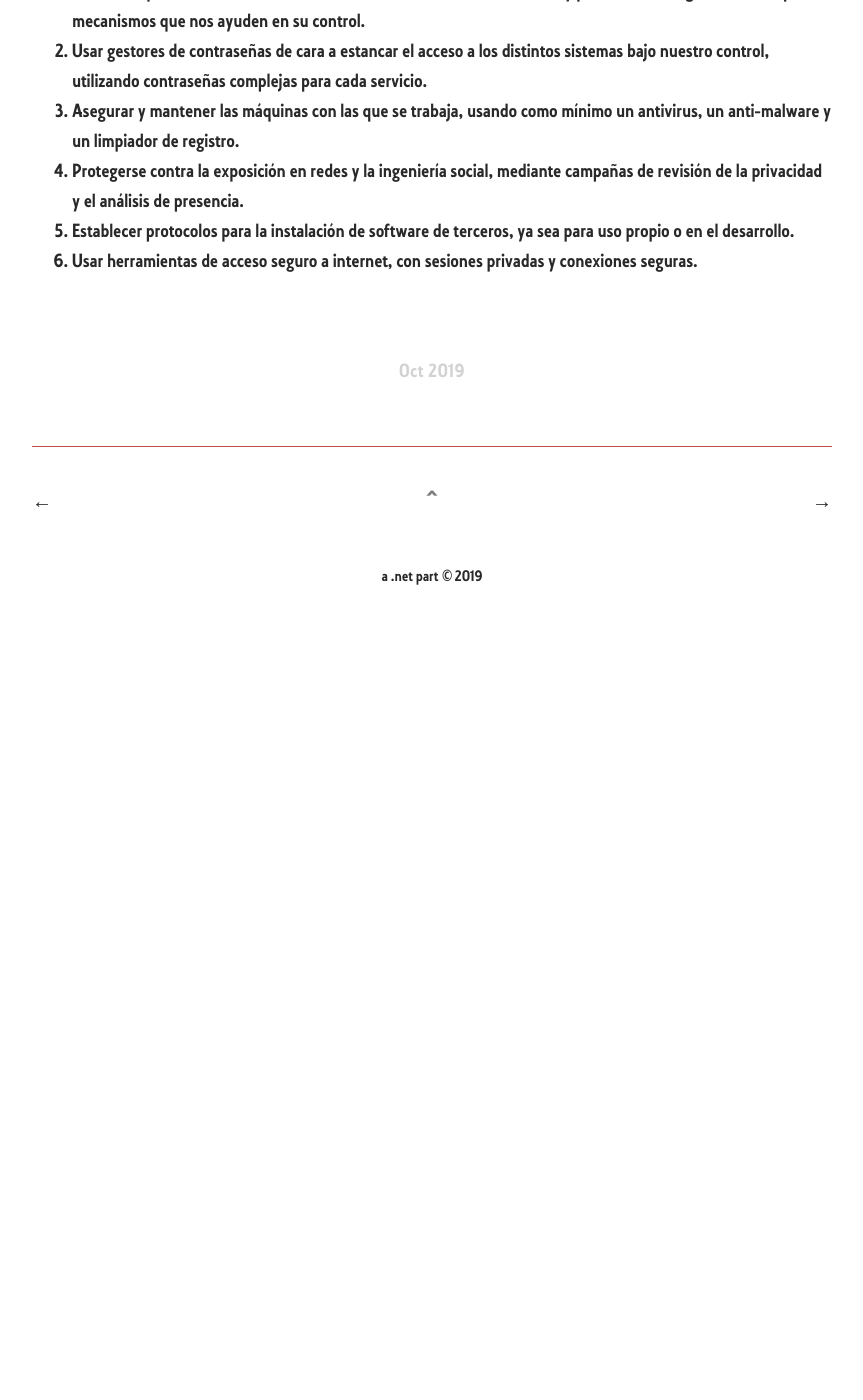
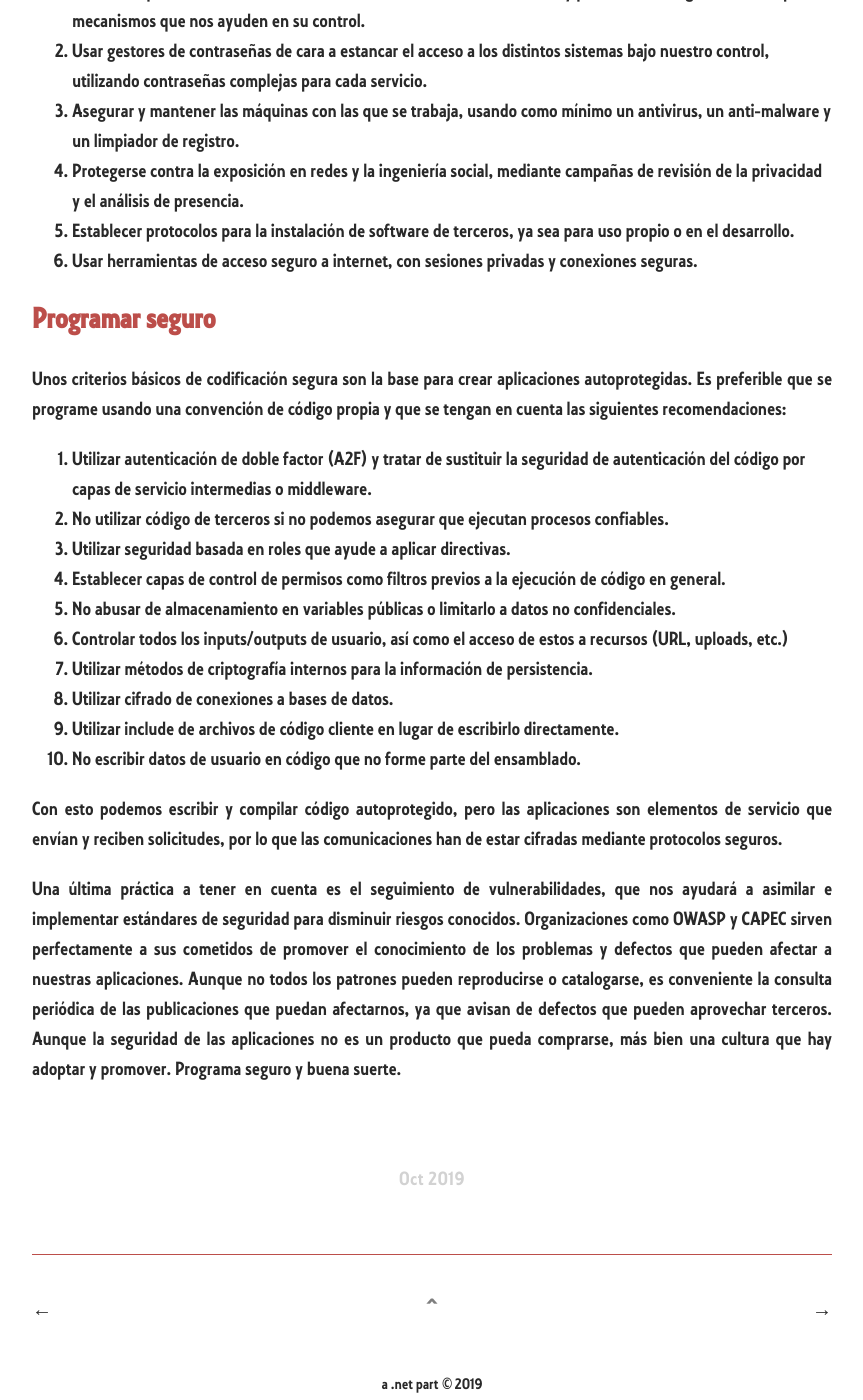
Before and after one commit to Rocmpr/blog, a Jekyll site: the page built from _posts/2019-10-28-Desarrollo Seguro.md, in a window 1280 px wide and 1400 px high, scrolled down 1969 px. Shown: the whole window, without its empty margins (208-1071 px from the left). Built offline with Jekyll 4.4.1, drawn with Linux system fonts in a browser that asks for light colours; our own code applies the rules of GitHub Pages for plain Markdown files; before the commit the page ends 2599 px from its top, so only the background shows below that.

Commit message:
Update 2019-10-28-Desarrollo Seguro.md

```diff
--- a/_posts/2019-10-28-Desarrollo Seguro.md
+++ b/_posts/2019-10-28-Desarrollo Seguro.md
@@ -28,3 +28,22 @@ Un listado básico de pasos a completar para asegurarnos una buena auto-protecci
 4.	Protegerse contra la exposición en redes y la ingeniería social, mediante campañas de revisión de la privacidad y el análisis de presencia.
 5.	Establecer protocolos para la instalación de software de terceros, ya sea para uso propio o en el desarrollo.
 6.	Usar herramientas de acceso seguro a internet, con sesiones privadas y conexiones seguras.
+
+## Programar seguro
+
+Unos criterios básicos de codificación segura son la base para crear aplicaciones autoprotegidas. Es preferible que se programe usando una convención de código propia y que se tengan en cuenta las siguientes recomendaciones:
+
+1.	Utilizar autenticación de doble factor (A2F) y tratar de sustituir la seguridad de autenticación del código por capas de servicio intermedias o middleware.
+2.	No utilizar código de terceros si no podemos asegurar que ejecutan procesos confiables.
+3.	Utilizar seguridad basada en roles que ayude a aplicar directivas.
+4.	Establecer capas de control de permisos como filtros previos a la ejecución de código en general.
+5.	No abusar de almacenamiento en variables públicas o limitarlo a datos no confidenciales.
+6.	Controlar todos los inputs/outputs de usuario, así como el acceso de estos a recursos (URL, uploads, etc.)
+7.	Utilizar métodos de criptografía internos para la información de persistencia.
+8.	Utilizar cifrado de conexiones a bases de datos.
+9.	Utilizar include de archivos de código cliente en lugar de escribirlo directamente.
+10.	No escribir datos de usuario en código que no forme parte del ensamblado.
+
+Con esto podemos escribir y compilar código autoprotegido, pero las aplicaciones son elementos de servicio que envían y reciben solicitudes, por lo que las comunicaciones han de estar cifradas mediante protocolos seguros.
+
+Una última práctica a tener en cuenta es el seguimiento de vulnerabilidades, que nos ayudará a asimilar e implementar estándares de seguridad para disminuir riesgos conocidos. Organizaciones como OWASP y CAPEC sirven perfectamente a sus cometidos de promover el conocimiento de los problemas y defectos que pueden afectar a nuestras aplicaciones. Aunque no todos los patrones pueden reproducirse o catalogarse, es conveniente la consulta periódica de las publicaciones que puedan afectarnos, ya que avisan de defectos que pueden aprovechar terceros. Aunque la seguridad de las aplicaciones no es un producto que pueda comprarse, más bien una cultura que hay adoptar y promover. Programa seguro y buena suerte.
```
